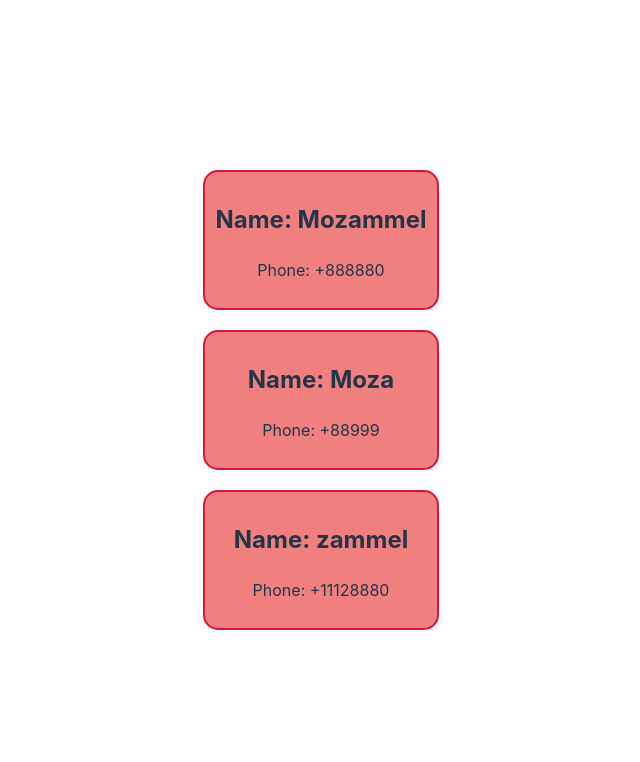
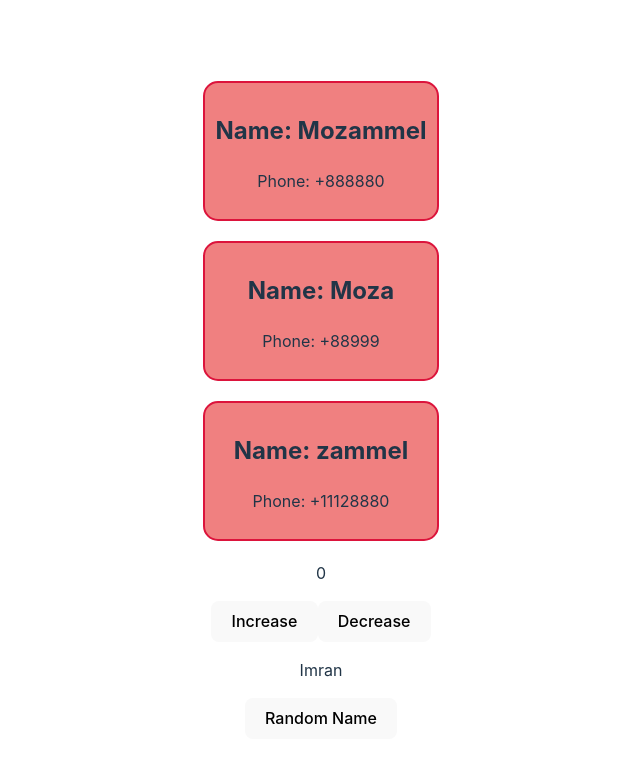
Before and after one commit to ImranSarkerWeb/react-practice, a React (Vite) app: page / in a window 1280 px wide. Shown: the top 762 px of the page, without its empty margins (319-959 px from the left). Built offline with nearby package versions, Linux system fonts and the light colour scheme.

Commit message:
useState() practice

```diff
--- a/src/App.jsx
+++ b/src/App.jsx
@@ -22,12 +22,27 @@ const friendList = [
 function App() {
   const friends = ["Mozammel", "Naser", "Sharup", "Sultana"]
 
+  const [count, setCount] = useState(0);
+  const countIncrease = () => setCount(count + 1);
+  const countDecrease = ()=> setCount(count-1);
+
+  const [name, setName] = useState('Imran');
+  const randomName = () => setName(friends[Math.floor(Math.random()* friends.length)])
+
   return (
 
     <div className='app'>
     {
       friendList.map(friend => <Friend name={friend.name} phone={friend.phone}></Friend>)
     }
+
+    {/* use state  */}
+    <p>{count}</p>
+    <button onClick={countIncrease}>Increase</button>
+    <button onClick={countDecrease}>Decrease</button>
+
+    <p>{name}</p>
+    <button onClick={randomName}>Random Name</button>
     {/* <Friend name="Mozmmeml" phone="+0711499999" > </Friend> */}
     </div>
   )
```
